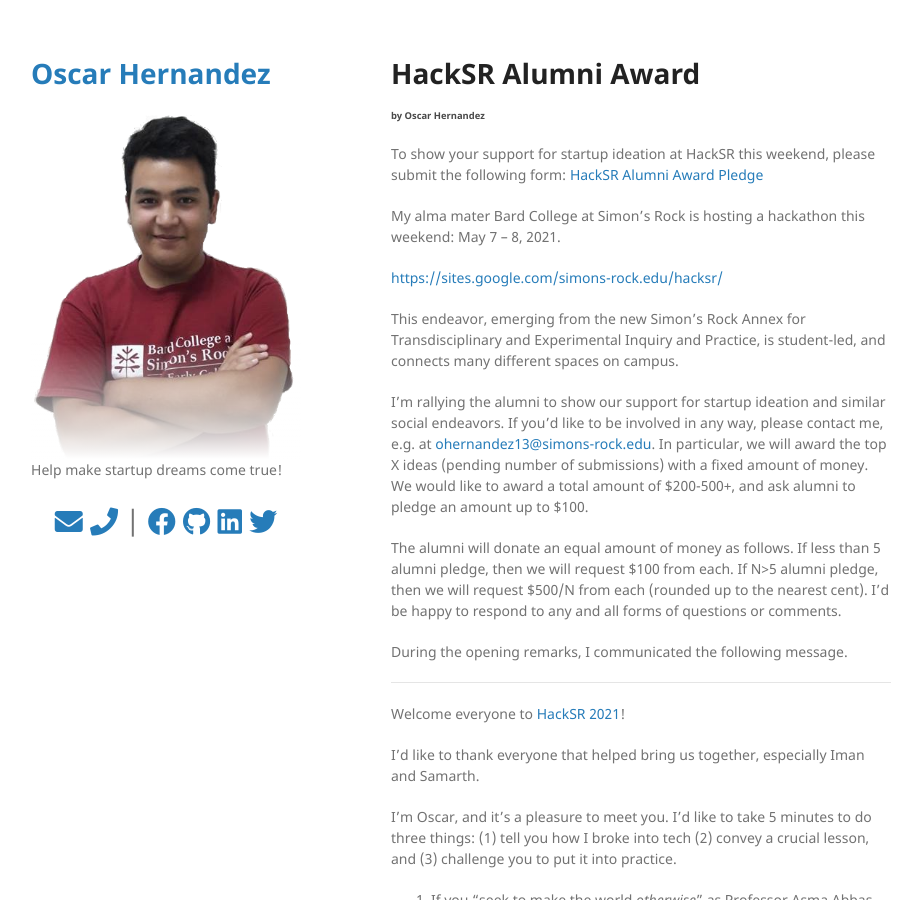
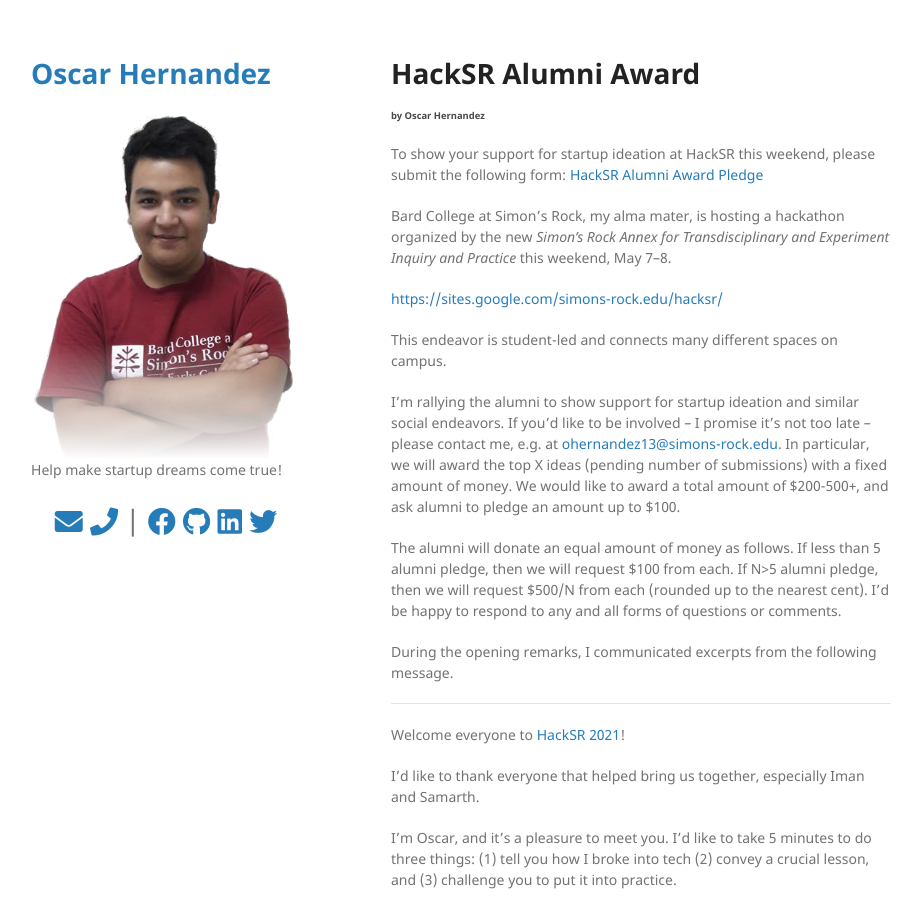
Before and after one commit to mathemonads/mathemonads.github.io, a Jekyll site: the page built from blog/hacksr.md, in a window 1280 px wide and 900 px high. Shown: the whole window, without its empty margins (179-1100 px from the left). Built offline with Jekyll 4.4.1, drawn with Linux system fonts in a browser that asks for light colours; nearby versions of some CDN libraries.

Commit message:
Update hacksr.md

```diff
--- a/blog/hacksr.md
+++ b/blog/hacksr.md
@@ -7,17 +7,17 @@ author: Oscar Hernandez
 
 To show your support for startup ideation at HackSR this weekend, please submit the following form: [HackSR Alumni Award Pledge](https://docs.google.com/forms/d/e/1FAIpQLSco5R_NIu0Z-SrYtOm4ffD1dK2_OtOKV_5fUpX2CF0tEybsYg/viewform "HackSR Alumni Award Pledge")
 
-My alma mater Bard College at Simon's Rock is hosting a hackathon this weekend: May 7 -- 8, 2021.
+Bard College at Simon's Rock, my alma mater, is hosting a hackathon organized by the new *Simon's Rock Annex for Transdisciplinary and Experiment Inquiry and Practice* this weekend, May 7--8.
 
 [https://sites.google.com/simons-rock.edu/hacksr/](https://sites.google.com/simons-rock.edu/hacksr/ "HackSR")
 
-This endeavor, emerging from the new Simon's Rock Annex for Transdisciplinary and Experimental Inquiry and Practice, is student-led, and connects many different spaces on campus.
+This endeavor is student-led and connects many different spaces on campus.
 
-I'm rallying the alumni to show our support for startup ideation and similar social endeavors. If you'd like to be involved in any way, please contact me, e.g. at [ohernandez13@simons-rock.edu](mailto:ohernandez13@simons-rock.edu). In particular, we will award the top X ideas (pending number of submissions) with a fixed amount of money. We would like to award a total amount of $200-500+, and ask alumni to pledge an amount up to $100.
+I'm rallying the alumni to show support for startup ideation and similar social endeavors. If you'd like to be involved -- I promise it's not too late -- please contact me, e.g. at [ohernandez13@simons-rock.edu](mailto:ohernandez13@simons-rock.edu). In particular, we will award the top X ideas (pending number of submissions) with a fixed amount of money. We would like to award a total amount of $200-500+, and ask alumni to pledge an amount up to $100.
 
 The alumni will donate an equal amount of money as follows. If less than 5 alumni pledge, then we will request $100 from each. If N>5 alumni pledge, then we will request $500/N from each (rounded up to the nearest cent). I'd be happy to respond to any and all forms of questions or comments.
 
-During the opening remarks, I communicated the following message.
+During the opening remarks, I communicated excerpts from the following message.
 
 ---
 
```
